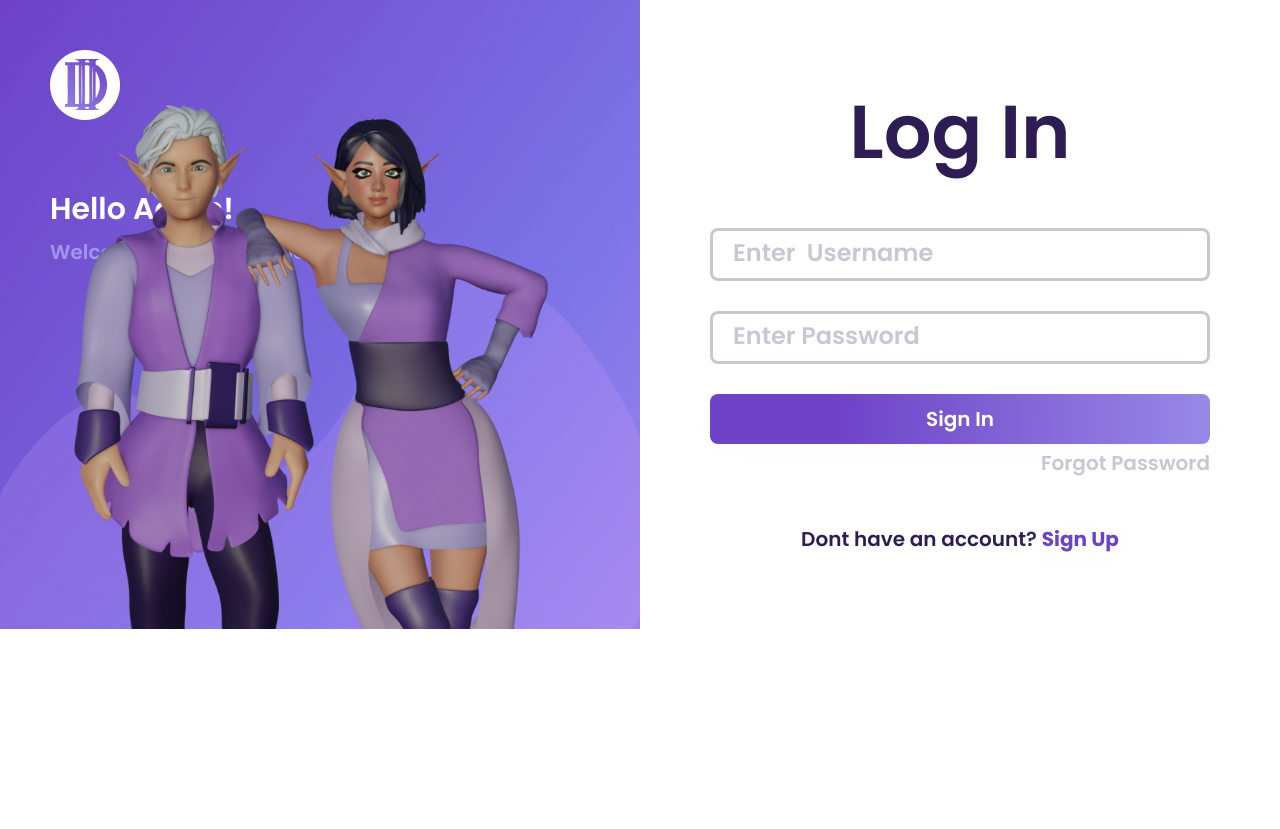
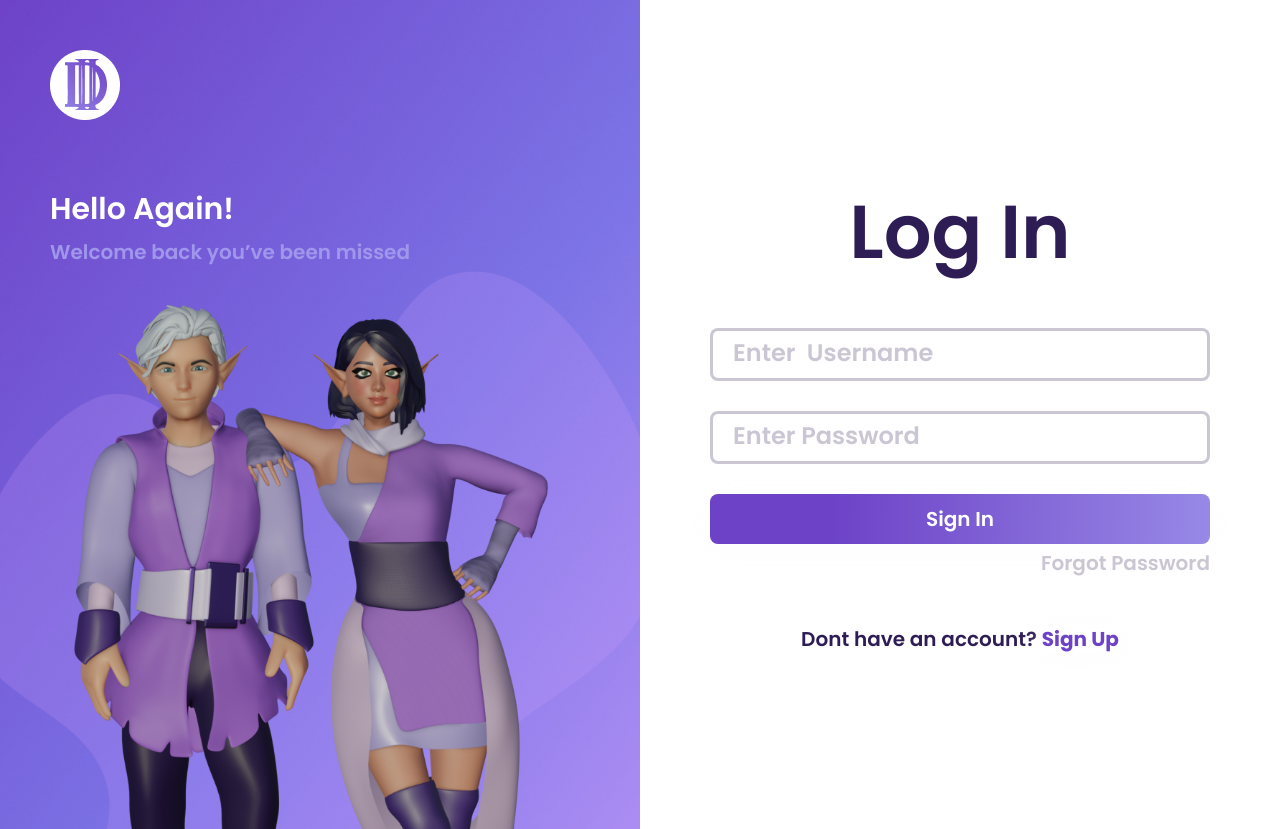
Before and after one commit to laibaiqbal552/react-signup-css, a React (Create React App) app: page / in a window 1280 px wide. Before the commit the page ends 800 px from the top, so only its background shows below. Built offline with nearby package versions, Linux system fonts and the light colour scheme.

Commit message:
add padding again

```diff
--- a/src/App.css
+++ b/src/App.css
@@ -221,10 +221,10 @@ input:focus-visible {
   background-color: #ffffff;
 }
 @media (max-width: 1440px) {
-  .right-section {
+  /* .right-section {
     padding-top: 75px;
     padding-bottom: 75px;
-  }
+  } */
 }
 @media (max-width: 1200px) {
   .right-section {
```
